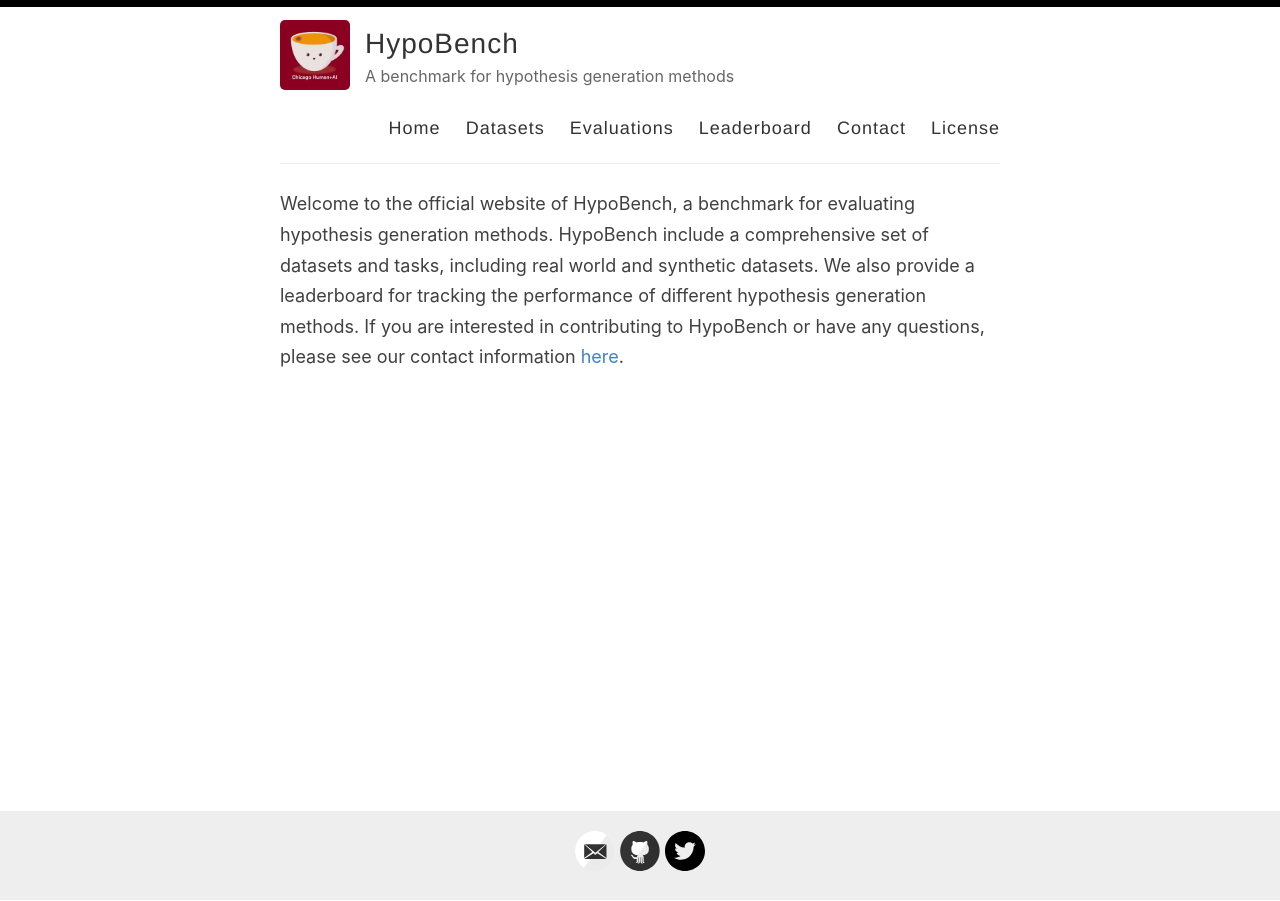
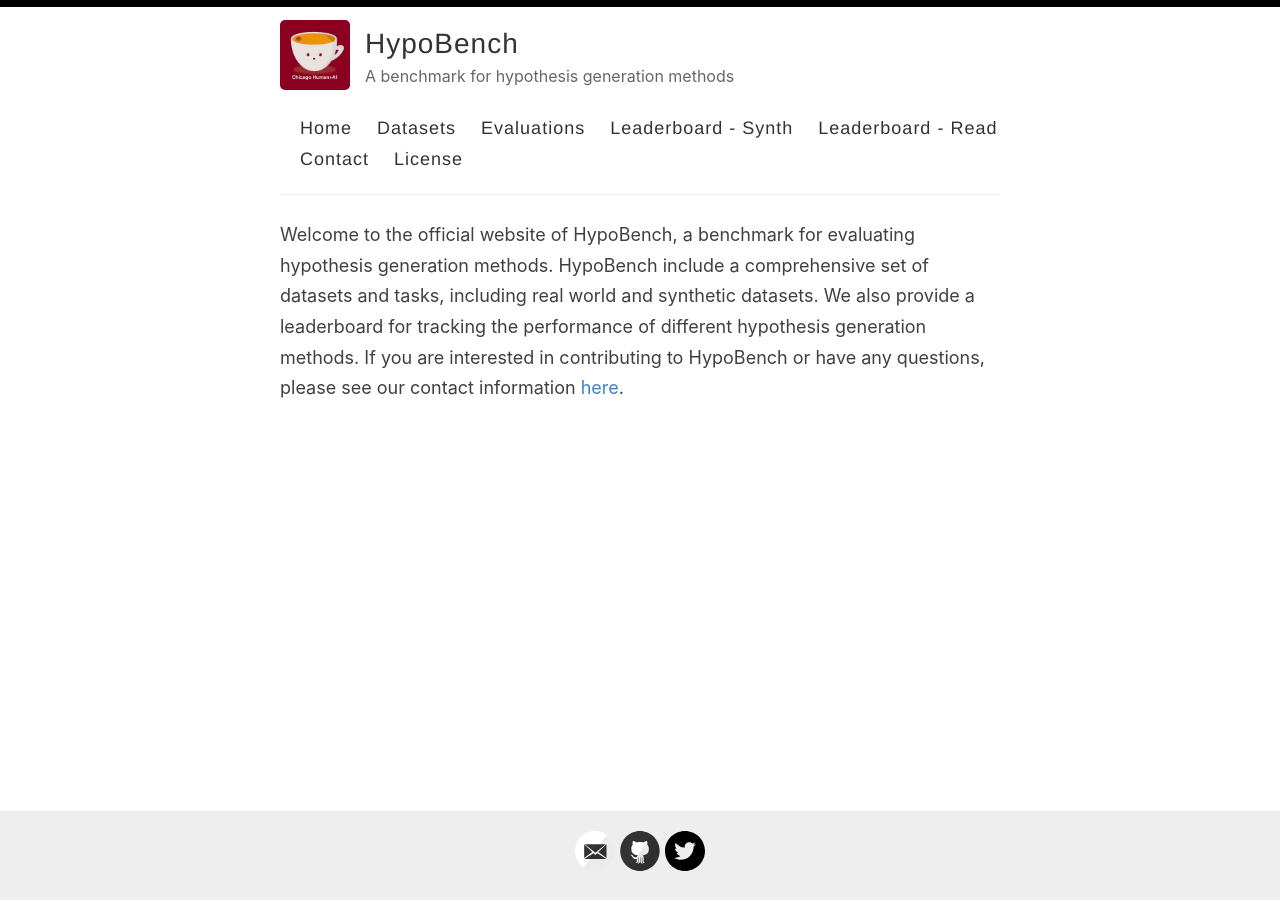
Before and after one commit to ChicagoHAI/HypoBench, a Jekyll site: the page built from index.md, in a window 1280 px wide. Built offline with Jekyll 4.4.1, drawn with Linux system fonts in a browser that asks for light colours.

Commit message:
fix title

```diff
--- a/_layouts/default.html
+++ b/_layouts/default.html
@@ -31,7 +31,8 @@
               <a href="{{ site.baseurl }}/">Home</a>
               <a href="{{ site.baseurl }}/datasets">Datasets</a>
               <a href="{{ site.baseurl }}/evaluations">Evaluations</a>
-              <a href="{{ site.baseurl }}/leaderboard">Leaderboard</a>
+              <a href="{{ site.baseurl }}/leaderboard_synth">Leaderboard - Synth</a>
+              <a href="{{ site.baseurl }}/leaderboard_real">Leaderboard - Read</a>
               <a href="{{ site.baseurl }}/contact">Contact</a>
               <a href="{{ site.baseurl }}/license">License</a>
             </nav>
```
